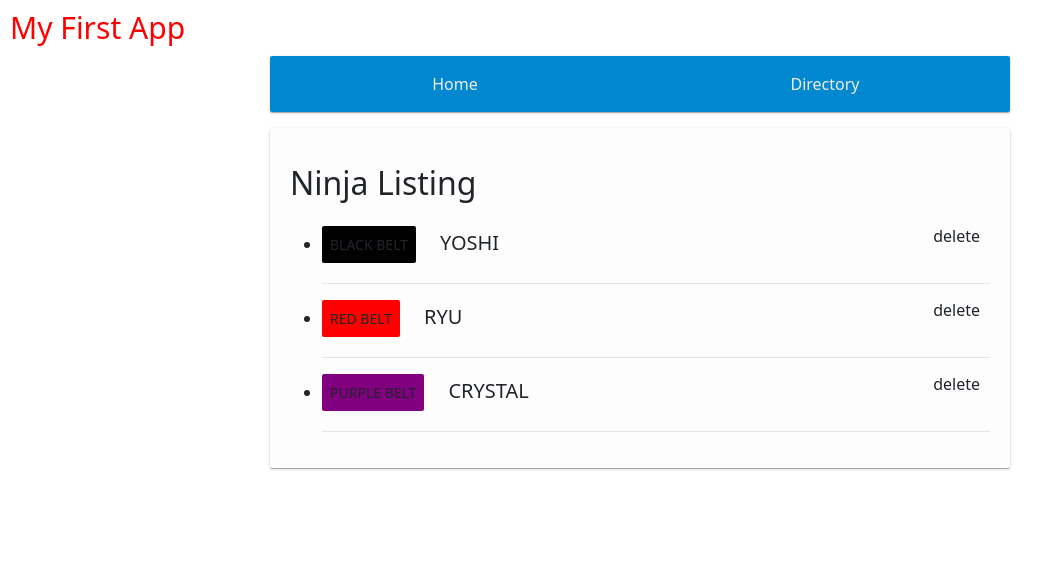
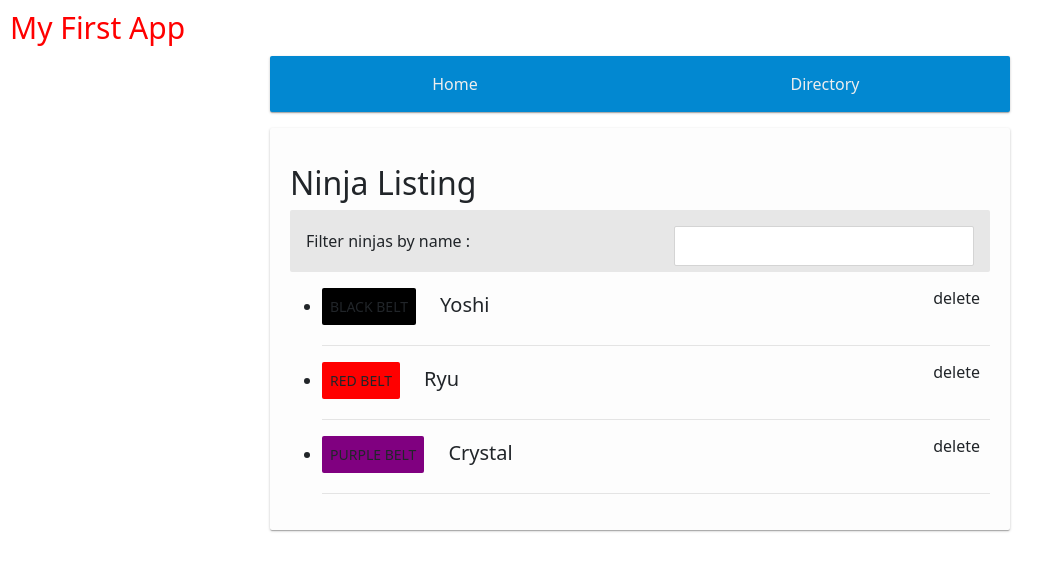
Before and after one commit to amalmtahri/learn_Angular, an Angular app: page /directory in a window 1280 px wide. Shown: the top 570 px of the page, without its empty margins (0-1062 px from the left). Built offline with nearby package versions, Linux system fonts and the light colour scheme.

Commit message:
Custom Filter Pipe

```diff
--- a/src/app/app.module.ts
+++ b/src/app/app.module.ts
@@ -6,6 +6,7 @@ import { EventsListComponent } from './events/events-list.component';
 import { HomeComponent } from './home/home.component';
 import { DirectoryComponent } from './directory/directory.component';
 import { RouterModule, Routes } from '@angular/router';
+import { FilterPipe } from './filter.pipe';
 
 
 const appRoutes: Routes = [
@@ -20,7 +21,8 @@ const appRoutes: Routes = [
     AppComponent,
     EventsListComponent,
     HomeComponent,
-    DirectoryComponent
+    DirectoryComponent,
+    FilterPipe
   ],
   providers: [],
   bootstrap: [AppComponent]
--- a/src/app/directory/directory.component.html
+++ b/src/app/directory/directory.component.html
@@ -2,13 +2,18 @@
 <p> {{ninja}} </p>
 <!-- <p *ngIf = "true">Only show if test is true</p> -->
 <h2>Ninja Listing</h2>
+<form id="filter">
+    <label> Filter ninjas by name : </label>
+    <input type="text" ng-model="term" />
+</form>
 <ul id="ninja-listing">
-    <li *ngFor="let ninja of ninjas">
+    <li *ngFor="let ninja of ninjas ">
         <div class="single-ninja">
             <!-- Belt colour -->
             <span [ngStyle]="{background:ninja.belt}">{{ninja.belt}} belt</span>
             <!-- Ninja name -->
-            <h3>{{ninja.name | uppercase}}</h3>
+            <!-- <h3>{{ninja.name | uppercase}}</h3> -->
+            <h3>{{ninja.name}}</h3>
             <div >delete</div>
         </div>
     </li>
--- a/src/app/directory/directory.component.ts
+++ b/src/app/directory/directory.component.ts
@@ -1,10 +1,10 @@
 import { Component, OnInit } from '@angular/core';
 import { ActivatedRoute } from '@angular/router';
-
+import { FilterPipe } from '../filter.pipe';
 @Component({
   selector: 'app-directory',
   templateUrl: './directory.component.html',
-  styleUrls: ['./directory.component.css']
+  styleUrls: ['./directory.component.css'],
 })
 export class DirectoryComponent implements OnInit {
   ninjas = [
--- /dev/null
+++ b/src/app/filter.pipe.ts
@@ -0,0 +1,17 @@
+import { Pipe, PipeTransform } from '@angular/core';
+
+@Pipe({
+  name: 'filter'
+})
+export class FilterPipe implements PipeTransform {
+
+  transform(ninjas: any, term: any): any {
+    if(term === undefined) return ninjas;
+    //return updated ninjas array
+    return ninjas.filter(function(ninja:any)
+    {
+      return ninja.name.toLowerCase().includes(term.toLowerCase());
+    })
+  }
+
+}
--- a/src/styles.css
+++ b/src/styles.css
@@ -72,3 +72,18 @@ nav{
     line-height: 20px;
     cursor: pointer;
   }
+  #filter{
+    padding: 16px;
+    background: #e7e7e7;
+    border-radius: 2px;
+    line-height: 30px
+  }
+
+  #filter input{
+    padding: 6px;
+    height: 40px;
+    width: 300px;
+    border: 1px solid #d4d4d4;
+    border-radius: 2px;
+    float: right;
+  }
```
Also changed, not shown: 1 other file (tests, documents, lock files or other folders).
